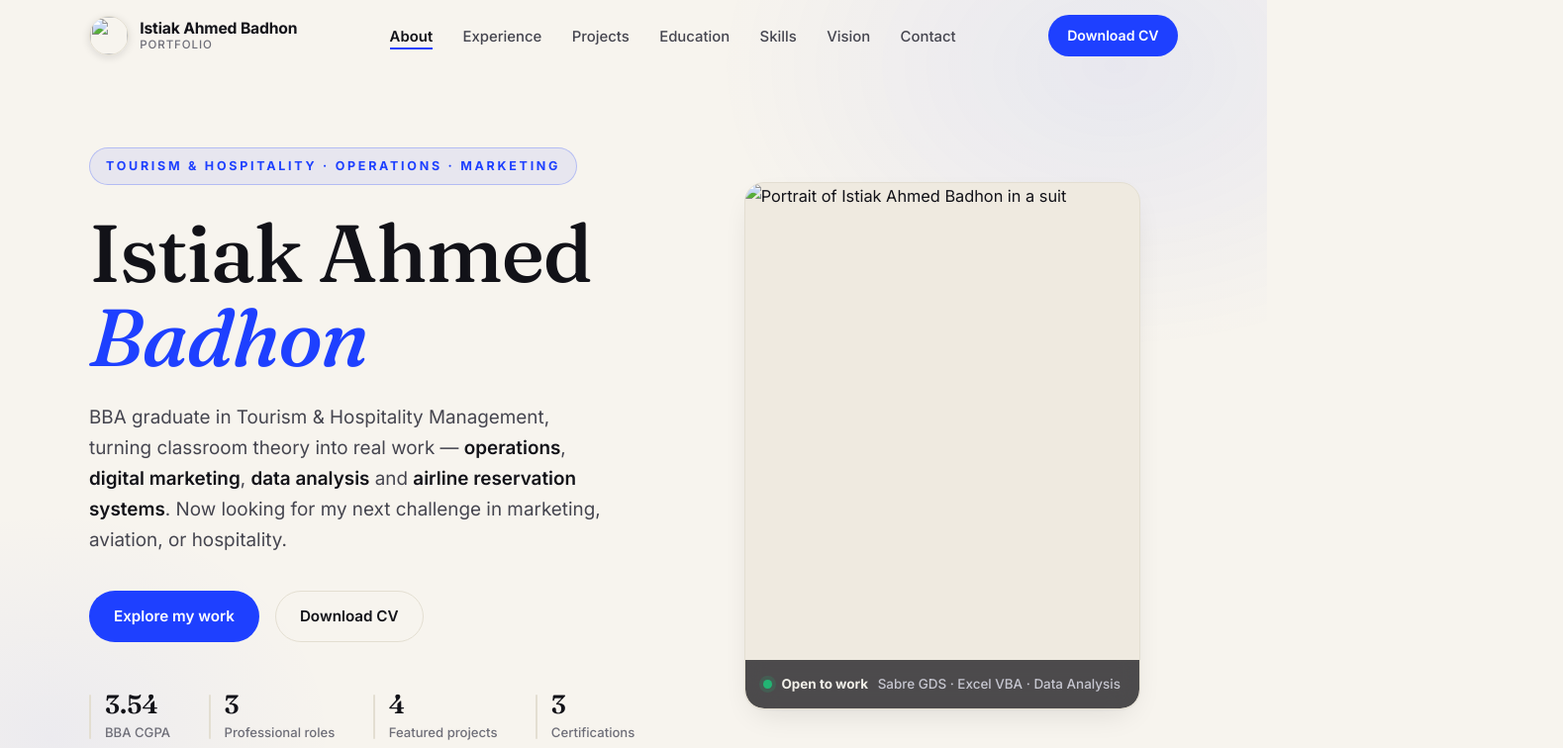
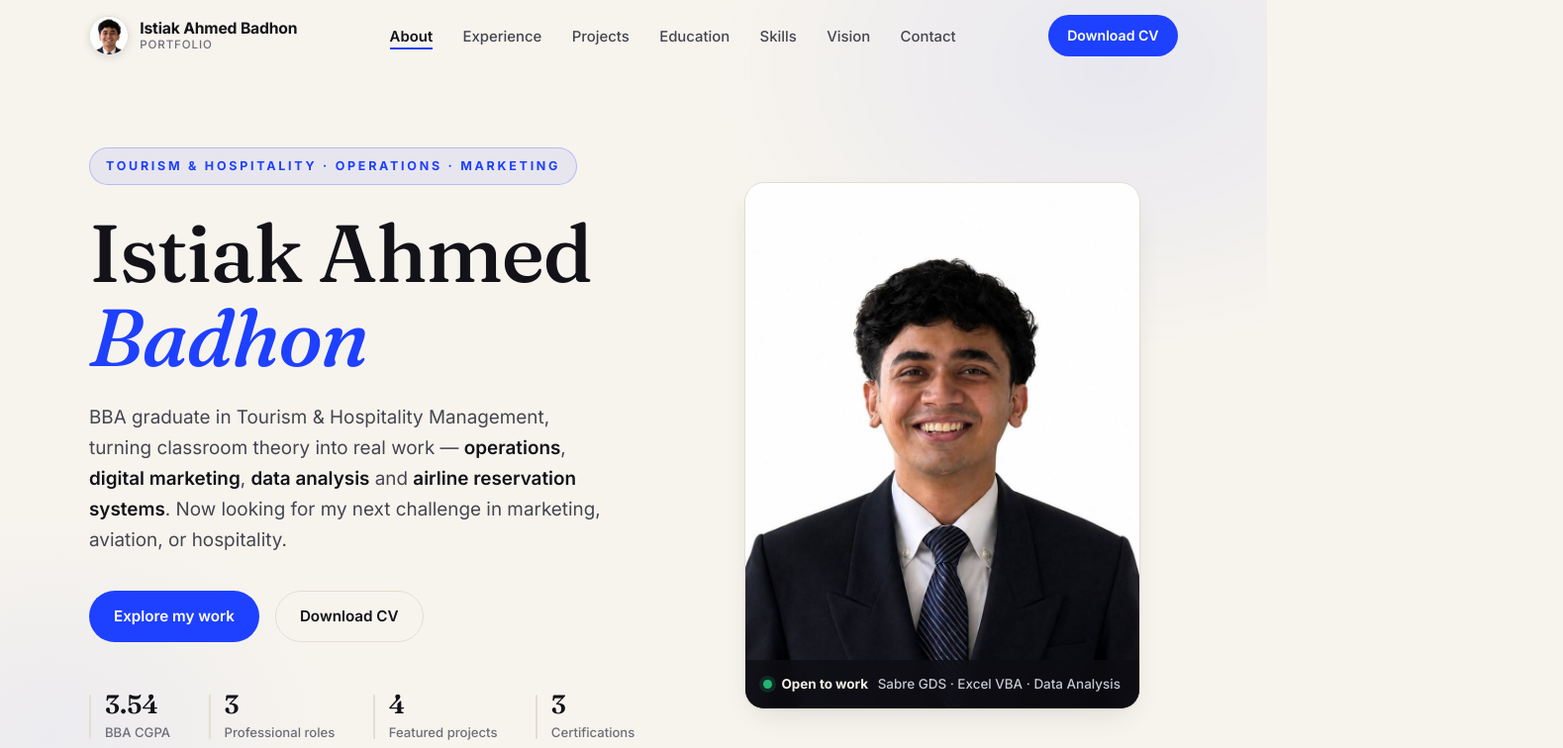
Before and after one commit to Istiakahmed29/istiakahmed29.github.io, a plain HTML site: page index.html in a window 1280 px wide. Shown: the top 756 px of the page at 99% size, 1579 px wide, since content can reach past the window. Drawn offline with Linux system fonts and the light colour scheme.

Commit message:
Point images to correctly uploaded photo files

```diff
--- a/index.html
+++ b/index.html
@@ -491,7 +491,7 @@ footer{background:var(--dark);color:var(--dark-muted);border-top:1px solid var(-
 <header class="site-header" id="siteHeader">
   <div class="wrap nav">
     <a class="brand" href="#top" aria-label="Istiak Ahmed Badhon — home">
-      <span class="brand-mark" aria-hidden="true"><img src="assets/avatar.jpg" alt="" width="192" height="192"></span>
+      <span class="brand-mark" aria-hidden="true"><img src="assets/3db49dcf-139d-4a02-8d1a-d4966cfb5bb0.jpg" alt="" width="192" height="192"></span>
       <span class="brand-name">Istiak Ahmed Badhon<small>Portfolio</small></span>
     </a>
     <nav aria-label="Primary">
@@ -546,7 +546,7 @@ footer{background:var(--dark);color:var(--dark-muted);border-top:1px solid var(-
     </div>
     <div class="hero-visual rise" style="animation-delay:.35s">
       <div class="portrait-frame">
-        <img src="assets/portrait.jpg" alt="Portrait of Istiak Ahmed Badhon in a suit" width="840" height="1120" fetchpriority="high" id="heroPortrait">
+        <img src="assets/1d79db8d-6079-404e-af1c-03411f033926.jpg" alt="Portrait of Istiak Ahmed Badhon in a suit" width="840" height="1120" fetchpriority="high" id="heroPortrait">
         <div class="portrait-strip"><span class="dot" aria-hidden="true"></span><b>Open to work</b><span class="ps-sub">Sabre GDS · Excel VBA · Data Analysis</span></div>
       </div>
     </div>
@@ -569,7 +569,7 @@ footer{background:var(--dark);color:var(--dark-muted);border-top:1px solid var(-
     <div class="about-grid">
       <div class="about-photo reveal">
         <figure>
-          <img src="assets/about.jpg" alt="Istiak Ahmed Badhon in formal attire" width="1280" height="714" loading="lazy">
+          <img src="assets/400be1e1-fbc2-40f8-b170-c0465b17871b.jpg" alt="Istiak Ahmed Badhon in formal attire" width="1280" height="714" loading="lazy">
           <figcaption>Jessore, Bangladesh — where my story starts.</figcaption>
         </figure>
       </div>
@@ -649,7 +649,7 @@ footer{background:var(--dark);color:var(--dark-muted);border-top:1px solid var(-
 
     <article class="proj-featured reveal">
       <figure class="pf-media">
-        <img src="assets/botia.jpg" alt="Riverside view of Botiaghata at dusk with a local boat on the water" width="1000" height="749" loading="lazy">
+        <img src="assets/4955041e-2172-40fc-82b9-5d54f5909706.jpg" alt="Riverside view of Botiaghata at dusk with a local boat on the water" width="1000" height="749" loading="lazy">
         <figcaption>Field photo · Botiaghata, Khulna</figcaption>
       </figure>
       <div class="pf-body">
@@ -853,7 +853,7 @@ footer{background:var(--dark);color:var(--dark-muted);border-top:1px solid var(-
 
 <footer>
   <div class="wrap foot-inner">
-    <span style="display:flex;align-items:center;gap:.7rem"><span class="brand-mark" aria-hidden="true"><img src="assets/avatar.jpg" alt="" width="192" height="192"></span>© <span id="year">2026</span> Istiak Ahmed Badhon · All rights reserved</span>
+    <span style="display:flex;align-items:center;gap:.7rem"><span class="brand-mark" aria-hidden="true"><img src="assets/3db49dcf-139d-4a02-8d1a-d4966cfb5bb0.jpg" alt="" width="192" height="192"></span>© <span id="year">2026</span> Istiak Ahmed Badhon · All rights reserved</span>
     <a class="to-top" href="#top">Back to top <span aria-hidden="true">↑</span></a>
   </div>
 </footer>
```
